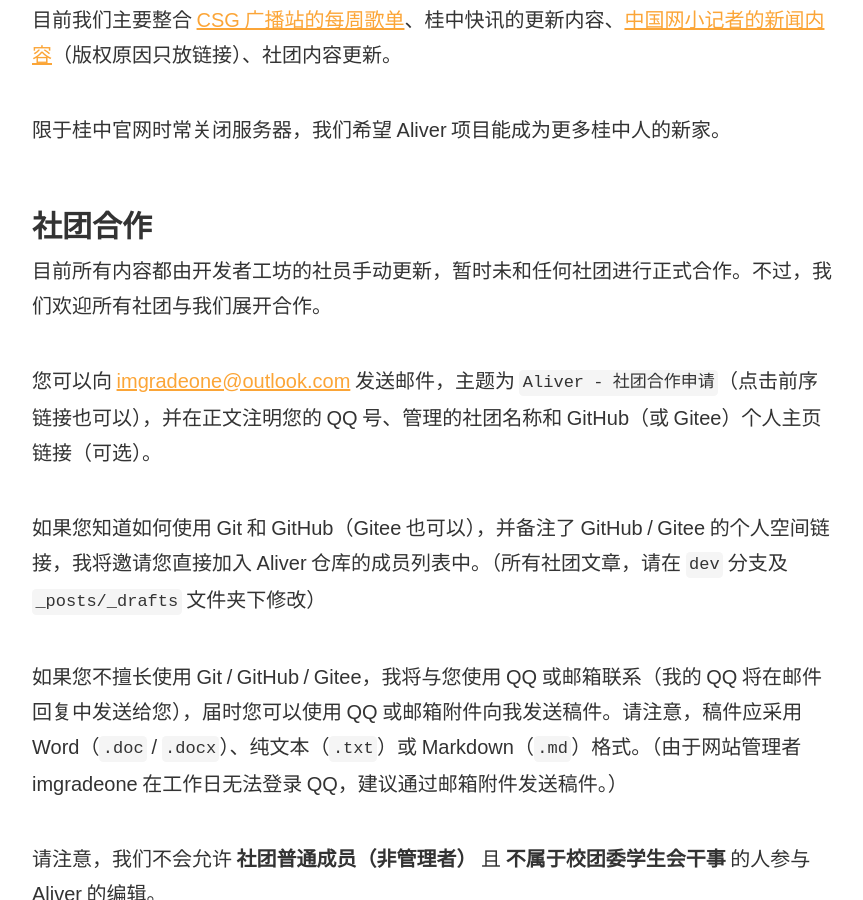
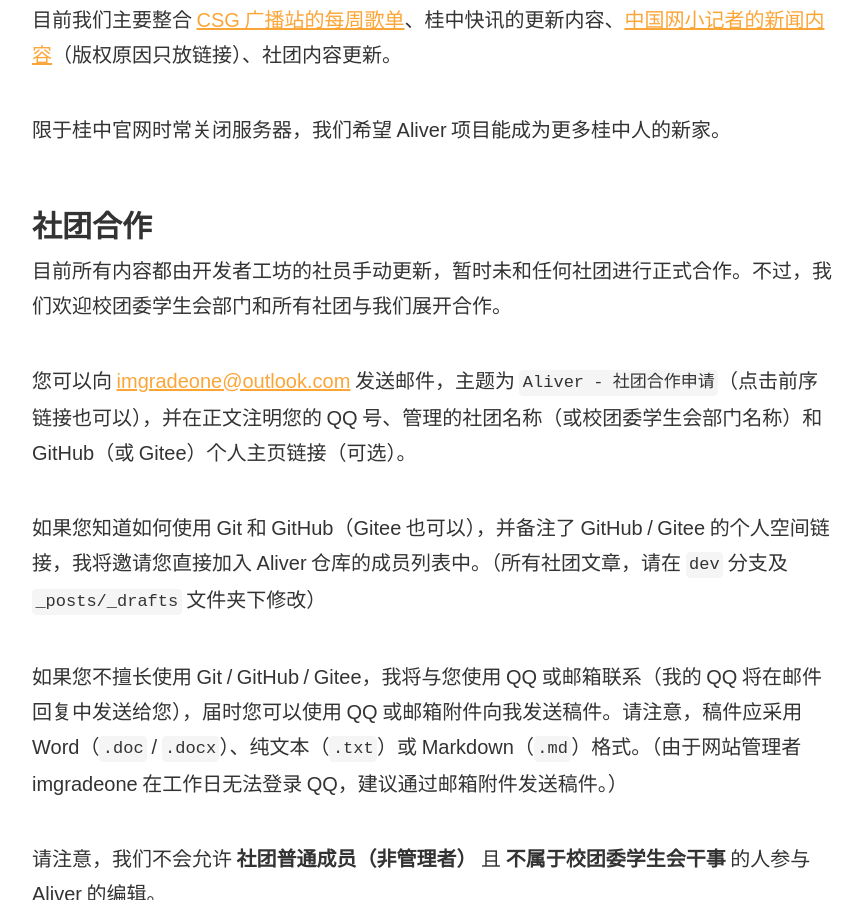
Before and after one commit to devswork-glzx/aliver, a Jekyll site: the page built from _posts/2021-11-14-helloworld.md, in a window 1280 px wide and 900 px high, scrolled down 549 px. Shown: the whole window, without its empty margins (208-1071 px from the left). Built offline with Jekyll 4.4.1, drawn with Linux system fonts in a browser that asks for light colours; our own code applies the rules of GitHub Pages for plain Markdown files; some of the changed text lies outside the part shown.

Commit message:
content add

```diff
--- a/_config.yaml
+++ b/_config.yaml
@@ -33,7 +33,7 @@
   - jekyll-sitemap
 
 paginate: 8
-paginate_path: "archive/:num/"
+paginate_path: "aliver/archive/:num/"
 
 markdown: kramdown
 kramdown:
--- a/_posts/2021-11-14-helloworld.md
+++ b/_posts/2021-11-14-helloworld.md
@@ -17,9 +17,9 @@
 
 ## 社团合作
 
-目前所有内容都由开发者工坊的社员手动更新，暂时未和任何社团进行正式合作。不过，我们欢迎所有社团与我们展开合作。
+目前所有内容都由开发者工坊的社员手动更新，暂时未和任何社团进行正式合作。不过，我们欢迎校团委学生会部门和所有社团与我们展开合作。
 
-您可以向 [imgradeone@outlook.com](mailto:imgradeone@outlook.com?subject=Aliver%20-%20社团合作申请) 发送邮件，主题为 `Aliver - 社团合作申请`（点击前序链接也可以），并在正文注明您的 QQ 号、管理的社团名称和 GitHub（或 Gitee）个人主页链接（可选）。
+您可以向 [imgradeone@outlook.com](mailto:imgradeone@outlook.com?subject=Aliver%20-%20社团合作申请) 发送邮件，主题为 `Aliver - 社团合作申请`（点击前序链接也可以），并在正文注明您的 QQ 号、管理的社团名称（或校团委学生会部门名称）和 GitHub（或 Gitee）个人主页链接（可选）。
 
 如果您知道如何使用 Git 和 GitHub（Gitee 也可以），并备注了 GitHub / Gitee 的个人空间链接，我将邀请您直接加入 Aliver 仓库的成员列表中。（所有社团文章，请在 `dev` 分支及 `_posts/_drafts` 文件夹下修改）
 
```
Also changed, not shown: other parts of _posts/2021-11-14-helloworld.md (+2 -0 lines), _posts/2021-09-23-sgyk-3rd-anniversary.md (+4 -0 lines).
